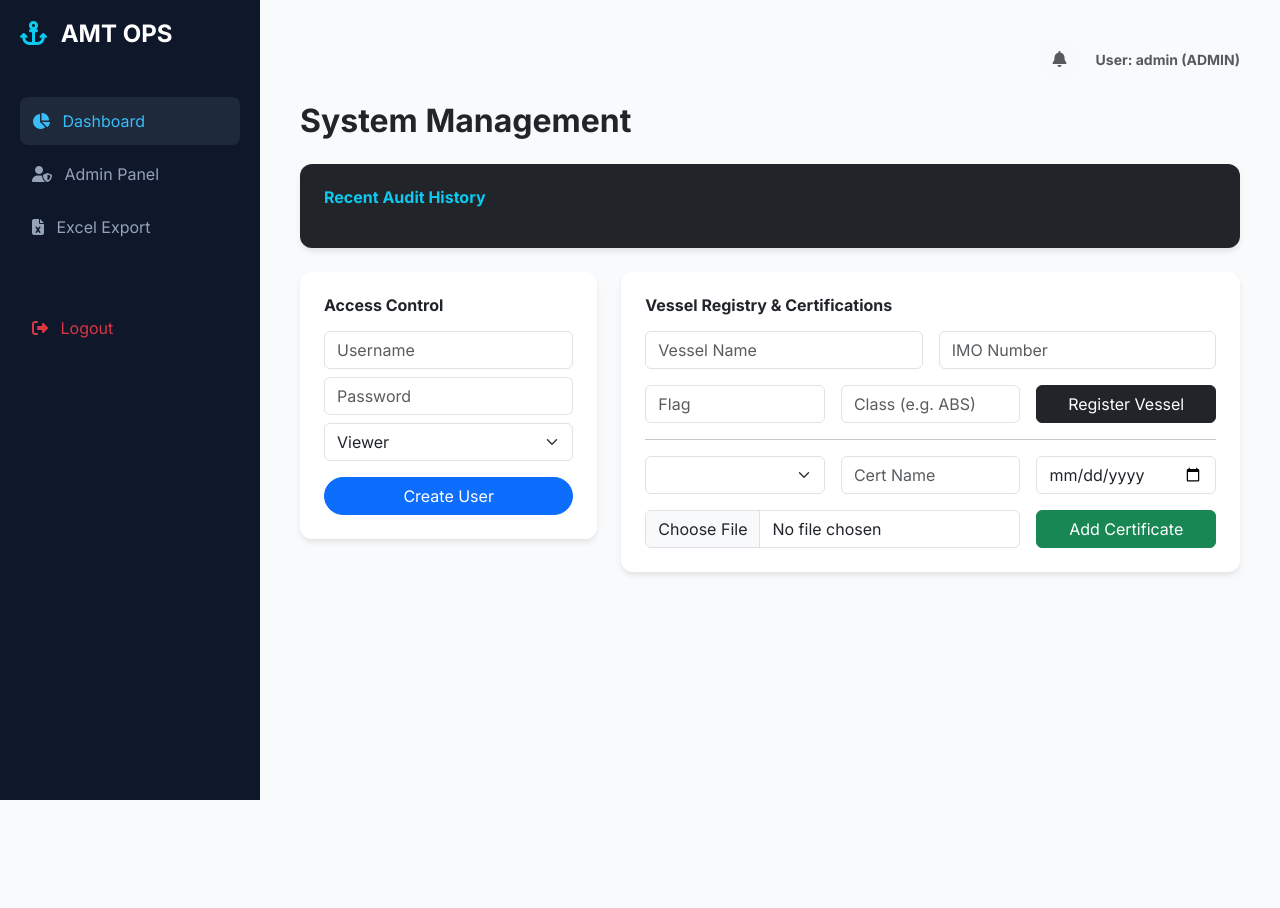
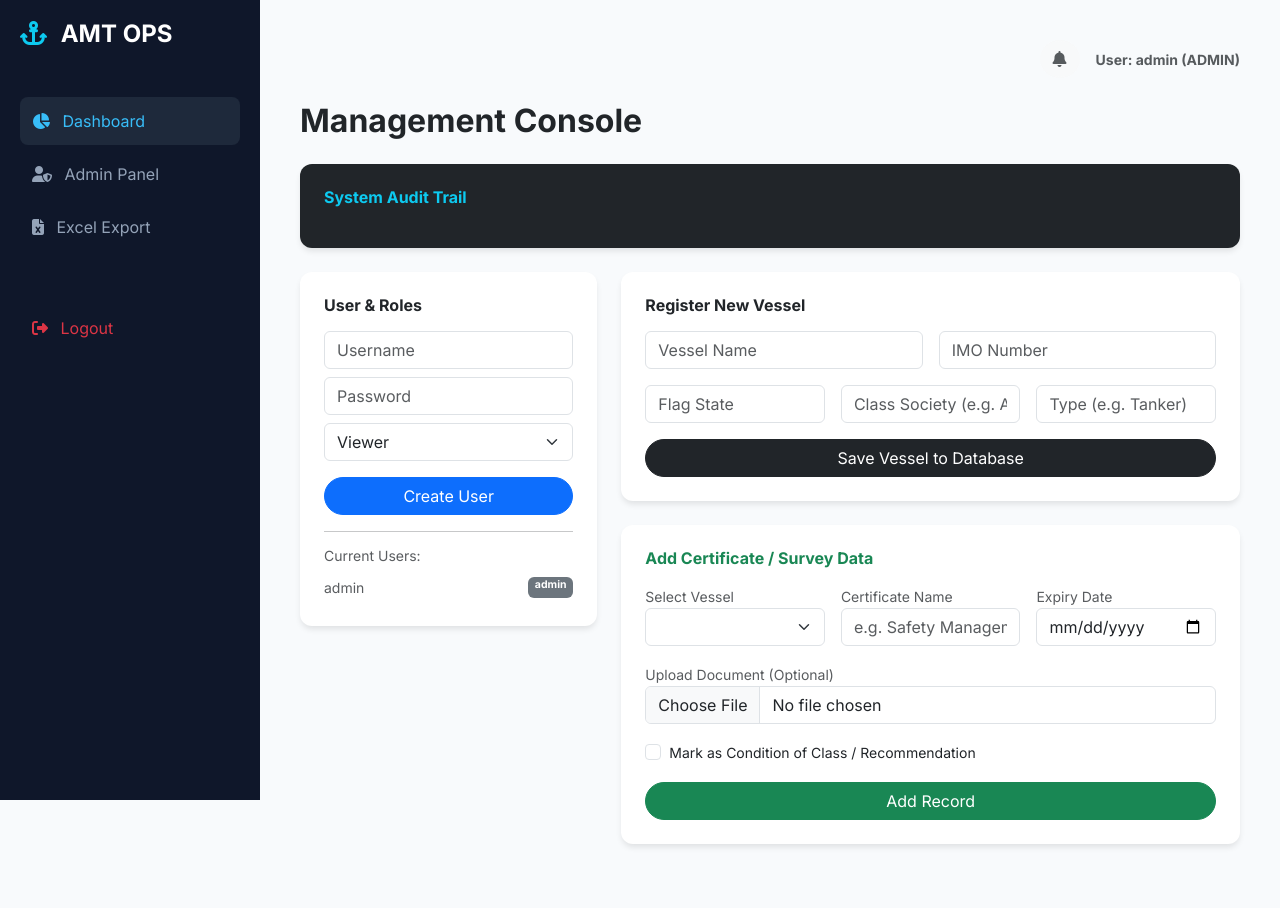
Before and after one commit to sfeirlucien/amt-operations, a Flask app: page /admin in a window 1280 px wide. Before the commit the page ends 800 px from the top, so only its background shows below. Run offline with Flask 3, Linux system fonts and the light colour scheme; a user stored in the database is signed in; data comes from the database, SQL or seed files in the repository; data that the repository does not hold is empty.

Commit message:
Update admin.html

```diff
--- a/templates/admin.html
+++ b/templates/admin.html
@@ -1,15 +1,16 @@
 {% extends "base.html" %}
 {% block content %}
-<h2 class="fw-bold mb-4">System Management</h2>
+<h2 class="fw-bold mb-4">Management Console</h2>
 
 <div class="row">
     <div class="col-12 mb-4">
         <div class="card-pro p-4 bg-dark text-white">
-            <h6 class="fw-bold text-info mb-3">Recent Audit History</h6>
+            <h6 class="fw-bold text-info mb-3">System Audit Trail</h6>
             <div class="small" style="max-height: 150px; overflow-y: auto;">
                 {% for log in audit_logs %}
                 <div class="border-bottom border-secondary py-1 text-secondary">
-                    <span class="text-white">[{{ log.timestamp.strftime('%H:%M:%S') }}]</span> {{ log.user }}: {{ log.action }}
+                    <span class="text-white">[{{ log.timestamp.strftime('%Y-%m-%d %H:%M') }}]</span>
+                    <strong>{{ log.user }}</strong>: {{ log.action }}
                 </div>
                 {% endfor %}
             </div>
@@ -18,38 +19,70 @@
 
     <div class="col-md-4 mb-4">
         <div class="card-pro p-4">
-            <h6 class="fw-bold mb-3">Access Control</h6>
+            <h6 class="fw-bold mb-3">User & Roles</h6>
             <form method="POST">
-                <input type="hidden" name="add_user" value="1">
+                <input type="hidden" name="form_action" value="add_user">
                 <input name="new_user" class="form-control mb-2" placeholder="Username" required>
                 <input name="new_pass" class="form-control mb-2" placeholder="Password" required>
-                <select name="new_role" class="form-select mb-3"><option value="viewer">Viewer</option><option value="admin">Admin</option></select>
+                <select name="new_role" class="form-select mb-3">
+                    <option value="viewer">Viewer</option>
+                    <option value="admin">Admin</option>
+                </select>
                 <button class="btn btn-primary w-100 rounded-pill">Create User</button>
             </form>
+            <hr>
+            <h6 class="text-muted small">Current Users:</h6>
+            {% for u in users %}
+            <div class="d-flex justify-content-between small py-1 text-muted">
+                <span>{{ u.username }}</span><span class="badge bg-secondary">{{ u.role }}</span>
+            </div>
+            {% endfor %}
         </div>
     </div>
 
     <div class="col-md-8 mb-4">
-        <div class="card-pro p-4">
-            <h6 class="fw-bold mb-3">Vessel Registry & Certifications</h6>
+        <div class="card-pro p-4 mb-4">
+            <h6 class="fw-bold mb-3">Register New Vessel</h6>
             <form method="POST" class="row g-3">
-                <input type="hidden" name="add_vessel" value="1">
+                <input type="hidden" name="form_action" value="add_vessel">
                 <div class="col-md-6"><input name="name" class="form-control" placeholder="Vessel Name" required></div>
                 <div class="col-md-6"><input name="imo" class="form-control" placeholder="IMO Number" required></div>
-                <div class="col-md-4"><input name="flag" class="form-control" placeholder="Flag"></div>
-                <div class="col-md-4"><input name="class_society" class="form-control" placeholder="Class (e.g. ABS)"></div>
-                <div class="col-md-4"><button class="btn btn-dark w-100">Register Vessel</button></div>
+                <div class="col-md-4"><input name="flag" class="form-control" placeholder="Flag State"></div>
+                <div class="col-md-4"><input name="class_society" class="form-control" placeholder="Class Society (e.g. ABS)"></div>
+                <div class="col-md-4"><input name="type" class="form-control" placeholder="Type (e.g. Tanker)"></div>
+                <div class="col-12"><button class="btn btn-dark w-100 rounded-pill">Save Vessel to Database</button></div>
             </form>
-            <hr>
+        </div>
+
+        <div class="card-pro p-4">
+            <h6 class="fw-bold mb-3 text-success">Add Certificate / Survey Data</h6>
             <form method="POST" enctype="multipart/form-data" class="row g-3">
-                <input type="hidden" name="upload_cert" value="1">
+                <input type="hidden" name="form_action" value="upload_cert">
                 <div class="col-md-4">
-                    <select name="vessel_id" class="form-select">{% for v in vessels %}<option value="{{v.id}}">{{v.name}}</option>{% endfor %}</select>
+                    <label class="small text-muted">Select Vessel</label>
+                    <select name="vessel_id" class="form-select">
+                        {% for v in vessels %}<option value="{{v.id}}">{{v.name}}</option>{% endfor %}
+                    </select>
                 </div>
-                <div class="col-md-4"><input name="cert_name" class="form-control" placeholder="Cert Name" required></div>
-                <div class="col-md-4"><input type="date" name="expiry" class="form-control" required></div>
-                <div class="col-md-8"><input type="file" name="file" class="form-control"></div>
-                <div class="col-md-4"><button class="btn btn-success w-100">Add Certificate</button></div>
+                <div class="col-md-4">
+                    <label class="small text-muted">Certificate Name</label>
+                    <input name="cert_name" class="form-control" placeholder="e.g. Safety Management" required>
+                </div>
+                <div class="col-md-4">
+                    <label class="small text-muted">Expiry Date</label>
+                    <input type="date" name="expiry" class="form-control" required>
+                </div>
+                <div class="col-md-12">
+                    <label class="small text-muted">Upload Document (Optional)</label>
+                    <input type="file" name="file" class="form-control">
+                </div>
+                <div class="col-md-12">
+                    <div class="form-check">
+                        <input type="checkbox" name="is_coc" class="form-check-input" id="isCoc">
+                        <label class="form-check-label small" for="isCoc">Mark as Condition of Class / Recommendation</label>
+                    </div>
+                </div>
+                <div class="col-12"><button class="btn btn-success w-100 rounded-pill">Add Record</button></div>
             </form>
         </div>
     </div>
```
